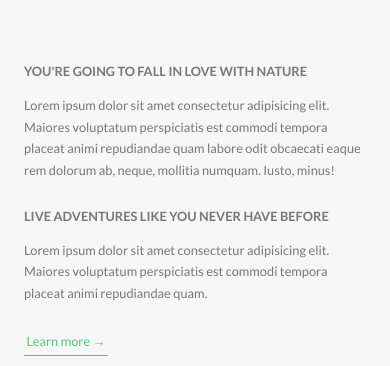
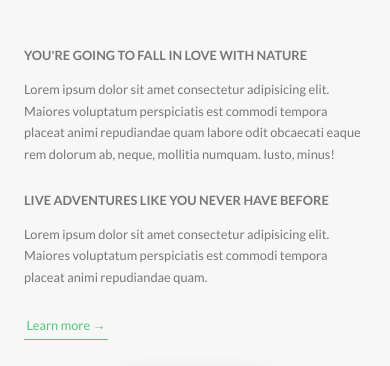
Before and after one commit to juliasj/natours-landing-page, a website: page index.html in a window 390 px wide. Shown: the part 904-1270 px from the top of the page. Drawn offline with Linux system fonts and the light colour scheme.

Commit message:
Add responsive styles

```diff
--- a/sass/base/_utilities.scss
+++ b/sass/base/_utilities.scss
@@ -1,8 +1,23 @@
 .u-center-text { text-align: center !important; }
 
 .u-margin-bottom-small { margin-bottom: 1.5rem !important; }
-.u-margin-bottom-medium { margin-bottom: 4rem !important; }
-.u-margin-bottom-big { margin-bottom: 8rem !important; }
+
+.u-margin-bottom-medium {
+    margin-bottom: 4rem !important;
+
+    @include respond(tab-port) {
+        margin-bottom: 3rem !important;
+    }
+}
+
+.u-margin-bottom-big {
+    margin-bottom: 8rem !important;
+
+    @include respond(tab-port) {
+        margin-bottom: 6rem !important;
+    }
+}
 
 .u-margin-top-huge { margin-top: 10rem !important; }
+
 .u-margin-top-big { margin-top: 8rem !important; }
--- a/sass/components/_composition.scss
+++ b/sass/components/_composition.scss
@@ -10,19 +10,43 @@
         transition: all .2s;
         outline-offset: 2rem;
 
+        @include respond(tab-port) {
+            position: relative;
+            float: left;
+            width: 33.3333%;
+            box-shadow: 0 1.5rem 3rem rgba($color-black, .2);
+        }
+
         &--p1 {
             left: 0;
             top: -2rem;
+
+            @include respond(tab-port) {
+                top: 0;
+                transform: scale(1.2);
+            }
         }
 
         &--p2 {
             right: 0;
             top: 2rem;
+
+            @include respond(tab-port) {
+                top: -1rem;
+                transform: scale(1.3);
+                z-index: 100;
+            }
         }
 
         &--p3 {
             left: 20%;
             top: 10rem;
+
+            @include respond(tab-port) {
+                left: 0;
+                top: 1rem;
+                transform: scale(1.1);
+            }
         }
 
         &:hover {
--- a/sass/components/_feature-box.scss
+++ b/sass/components/_feature-box.scss
@@ -6,6 +6,10 @@
     border-radius: $border-radius;
     box-shadow: 0 1.5rem 4rem rgba($color-black, .15);
     transition: transform .3s;
+
+    @include respond(tab-port) {
+        padding: 2rem;
+    }
 
     &:hover {
         transform: translateY(-1.5rem) scale(1.03);
@@ -17,5 +21,9 @@
         background-image: linear-gradient(to right, $color-primary-light, $color-primary-dark);
         -webkit-background-clip: text;
         color: transparent;
+
+        @include respond(tab-port) {
+            margin-bottom: 0;
+        }
     }
 }
--- a/sass/pages/_home.scss
+++ b/sass/pages/_home.scss
@@ -2,6 +2,10 @@
     background-color: $color-gray-light-1;
     margin-top: -20vh;
     padding: 25rem 0;
+
+    @include respond(tab-port) {
+        padding: 25rem 0 20rem 0;
+    }
 }
 
 .section-features {
@@ -19,22 +23,38 @@
     & > * {
         transform: skewY(7deg);
     }
+
+    @include respond(tab-port) {
+        padding: 10rem 0;
+    }
 }
 
 .section-tours {
     background-color: $color-gray-light-1;
     margin-top: -13rem;
     padding: 25rem 0 15rem 0;
+
+    @include respond(tab-port) {
+        padding: 20rem 0 10rem 0;
+    }
 }
 
 .section-stories {
     padding: 15rem 0;
     position: relative;
+
+    @include respond(tab-port) {
+        padding: 10rem 0;
+    }
 }
 
 .section-book {
     padding: 15rem 0;
     background-image: linear-gradient(to right bottom, $color-primary-light, $color-primary-dark);
+
+    @include respond(tab-port) {
+        padding: 10rem 0;
+    }
 }
 
 .book {
```
Also changed, not shown: css/style.css.
